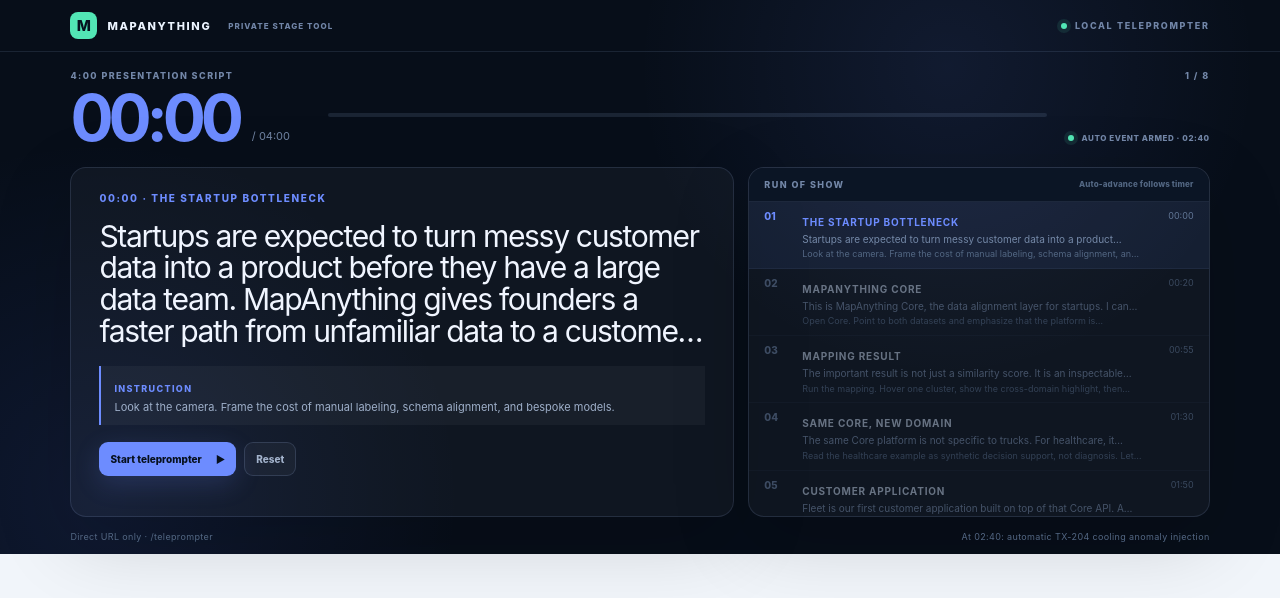
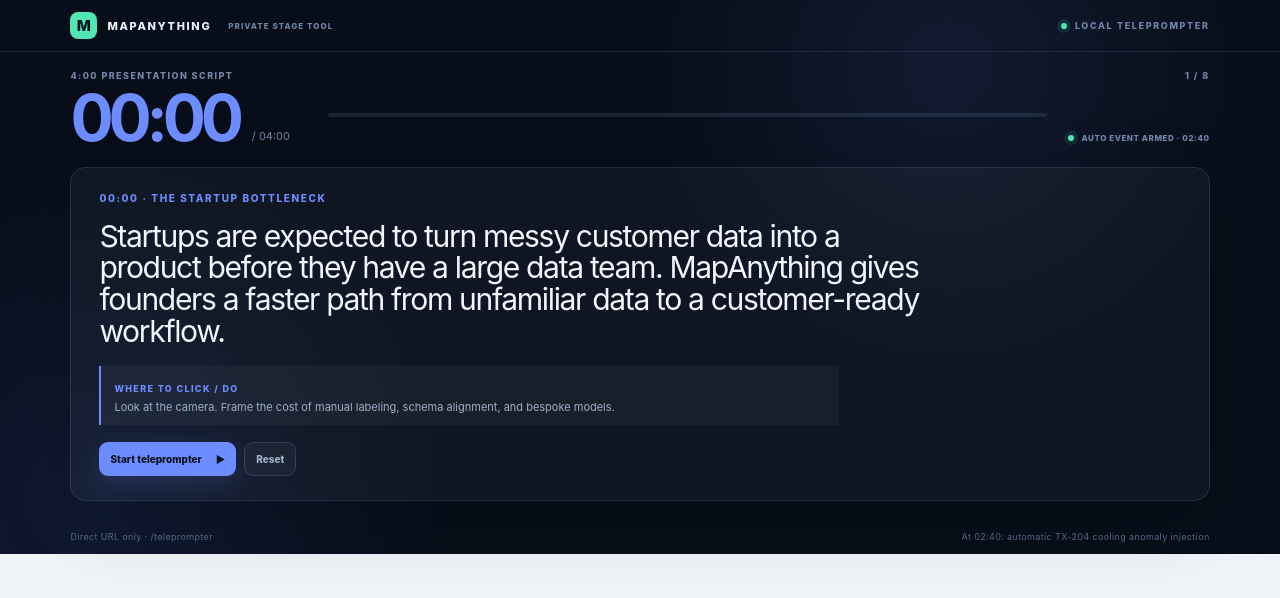
Before and after one commit to kejiwuxian/MapAnything, a Next.js app: page /teleprompter in a window 1280 px wide. Shown: the top 598 px of the page. Built offline with nearby package versions, Linux system fonts and the light colour scheme.

Commit message:
Simplify teleprompter to active script cue

```diff
--- a/app/teleprompter/teleprompter.css
+++ b/app/teleprompter/teleprompter.css
@@ -16,6 +16,7 @@
 .teleprompter-progress { margin-bottom: 7px; }
 .teleprompter-event-state { padding-bottom: 7px; font-size: 8px !important; }
 .teleprompter-layout { height: 350px; margin-top: 18px; gap: 14px; }
+.teleprompter-layout:has(.teleprompter-current:only-child) { display: block; }
 .teleprompter-current { min-height: 0; overflow: hidden; padding: 24px 28px; }
 .teleprompter-line { display: -webkit-box; overflow: hidden; margin: 17px 0 19px; font-size: clamp(22px, 2.35vw, 34px); line-height: 1.05; -webkit-box-orient: vertical; -webkit-line-clamp: 4; }
 .teleprompter-instruction { padding: 10px 13px; }
--- a/components/Teleprompter.tsx
+++ b/components/Teleprompter.tsx
@@ -94,7 +94,7 @@
           <section className="teleprompter-current">
             <div className="teleprompter-kicker">{activeSegment.kicker}</div>
             <p className="teleprompter-line">{activeSegment.line}</p>
-            <div className="teleprompter-instruction"><span>INSTRUCTION</span><p>{activeSegment.instruction}</p></div>
+            <div className="teleprompter-instruction"><span>WHERE TO CLICK / DO</span><p>{activeSegment.instruction}</p></div>
             <div className="teleprompter-controls">
               <button className="teleprompter-start" onClick={start}>{startedAt === null ? (elapsed >= TELEPROMPTER_TOTAL_SECONDS ? "Restart teleprompter" : "Start teleprompter") : "Resume teleprompter"}<b>▶</b></button>
               {startedAt !== null && <button className="teleprompter-secondary" onClick={() => setStartedAt(null)}>Pause</button>}
@@ -102,10 +102,6 @@
             </div>
           </section>
 
-          <aside className="teleprompter-script-list" aria-label="Presentation script">
-            <div className="teleprompter-list-header"><span>RUN OF SHOW</span><small>Auto-advance follows timer</small></div>
-            {teleprompterScript.map((segment, index) => <div key={segment.id} className={`teleprompter-script-row ${index === activeIndex ? "active" : ""} ${elapsed >= segment.end ? "complete" : ""}`}><span>{String(segment.id).padStart(2, "0")}</span><div><strong>{segment.kicker.split(" · ")[1]}</strong><p>{segment.line}</p><small>{segment.instruction}</small></div><time>{formatClock(segment.start)}</time></div>)}
-          </aside>
         </div>
       </section>
       <footer className="teleprompter-footer"><span>Direct URL only · /teleprompter</span><span>At 02:40: automatic TX-204 cooling anomaly injection</span></footer>
```
